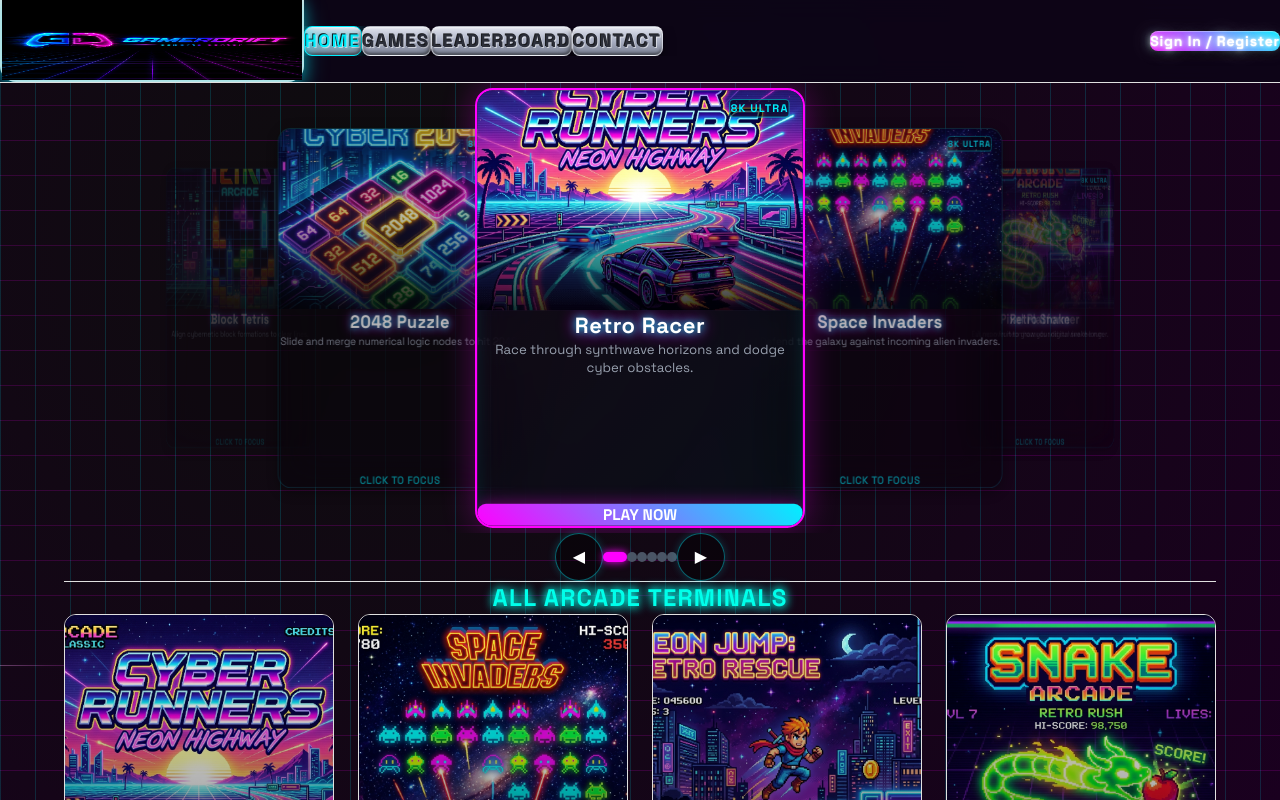
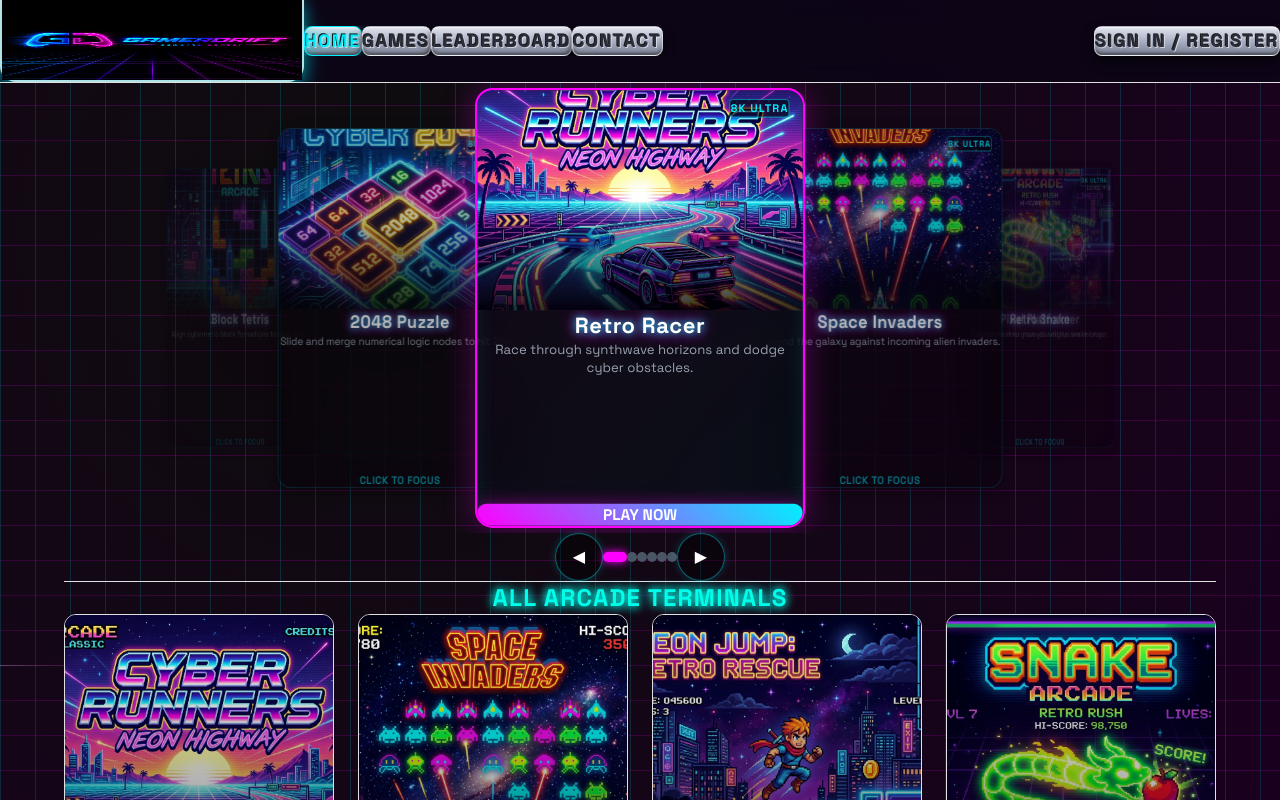
Before and after one commit to gamerdrift/gamerdrift.github.io, a Next.js app: page / in a window 1280 px wide. Built offline with nearby package versions, Linux system fonts and the light colour scheme; no server answers.

Commit message:
style: style AuthButton as a metal engraved tab and increase navbar tab spacing

```diff
--- a/components/AuthButton.tsx
+++ b/components/AuthButton.tsx
@@ -13,7 +13,7 @@ export default function AuthButton() {
   return (
     <button
       onClick={handleAuth}
-      className="diamond-tab px-4 py-2 text-sm tracking-wide"
+      className="metal-plate-tab px-6 py-3 text-xs sm:px-8 sm:py-3.5 sm:text-sm md:px-10 md:py-4 md:text-base lg:px-12 lg:py-[18px] lg:text-lg font-extrabold tracking-widest uppercase transition-all duration-300 hover:scale-105 hover:-translate-y-0.5 active:translate-y-0.5 whitespace-nowrap"
     >
       Sign In / Register
     </button>
--- a/components/LogoNavBar.tsx
+++ b/components/LogoNavBar.tsx
@@ -30,7 +30,7 @@ export default function LogoNavBar() {
         </Link>
 
         {/* Navigation Tabs aligned in one row next to the logo */}
-        <nav className="flex items-center space-x-8 lg:space-x-14 overflow-x-auto scrollbar-none py-2 flex-grow justify-start">
+        <nav className="flex items-center space-x-10 lg:space-x-16 overflow-x-auto scrollbar-none py-2 flex-grow justify-start">
           {navLinks.map((link) => {
             const isActive = pathname === link.href;
             return (
```
